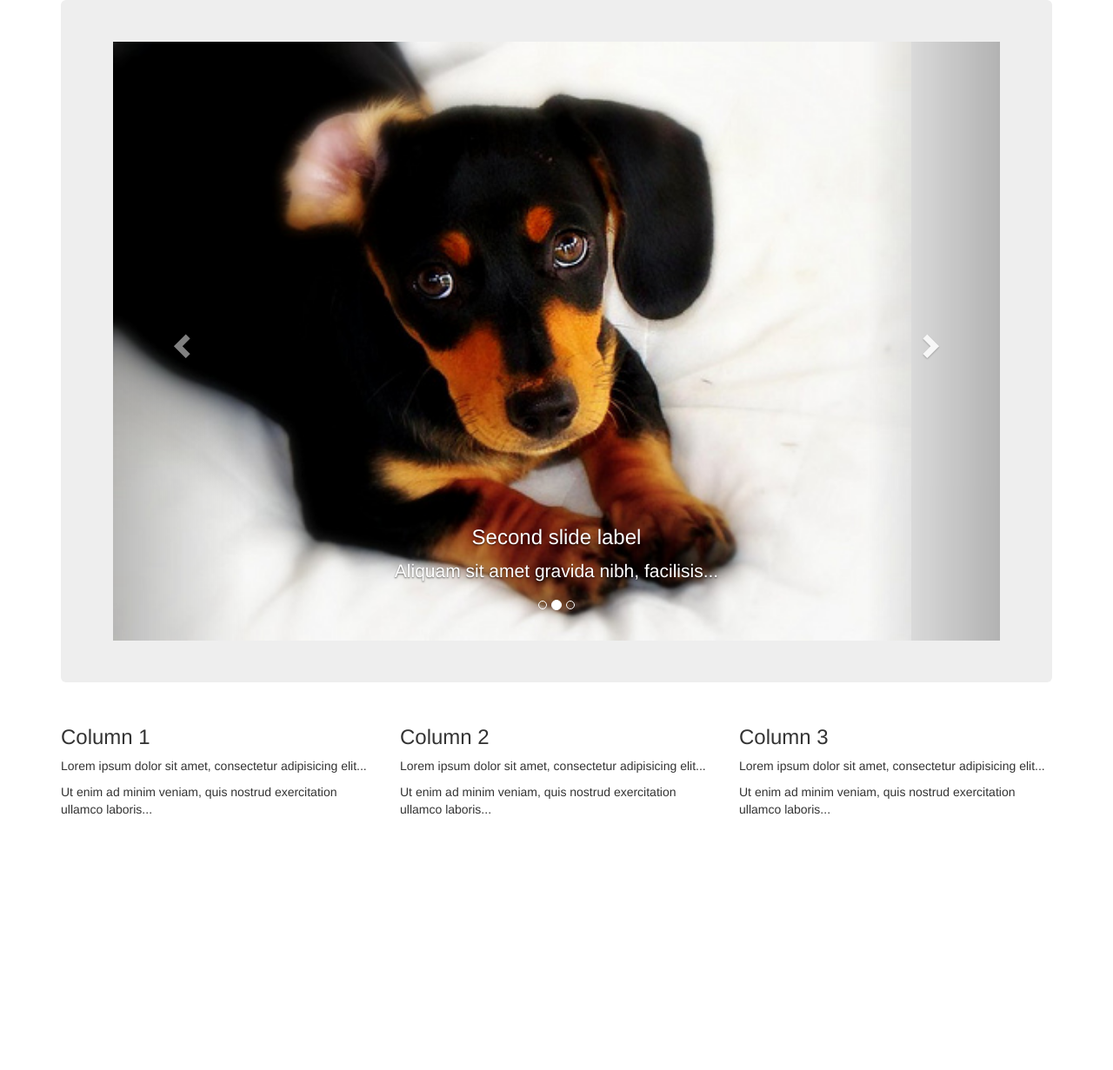
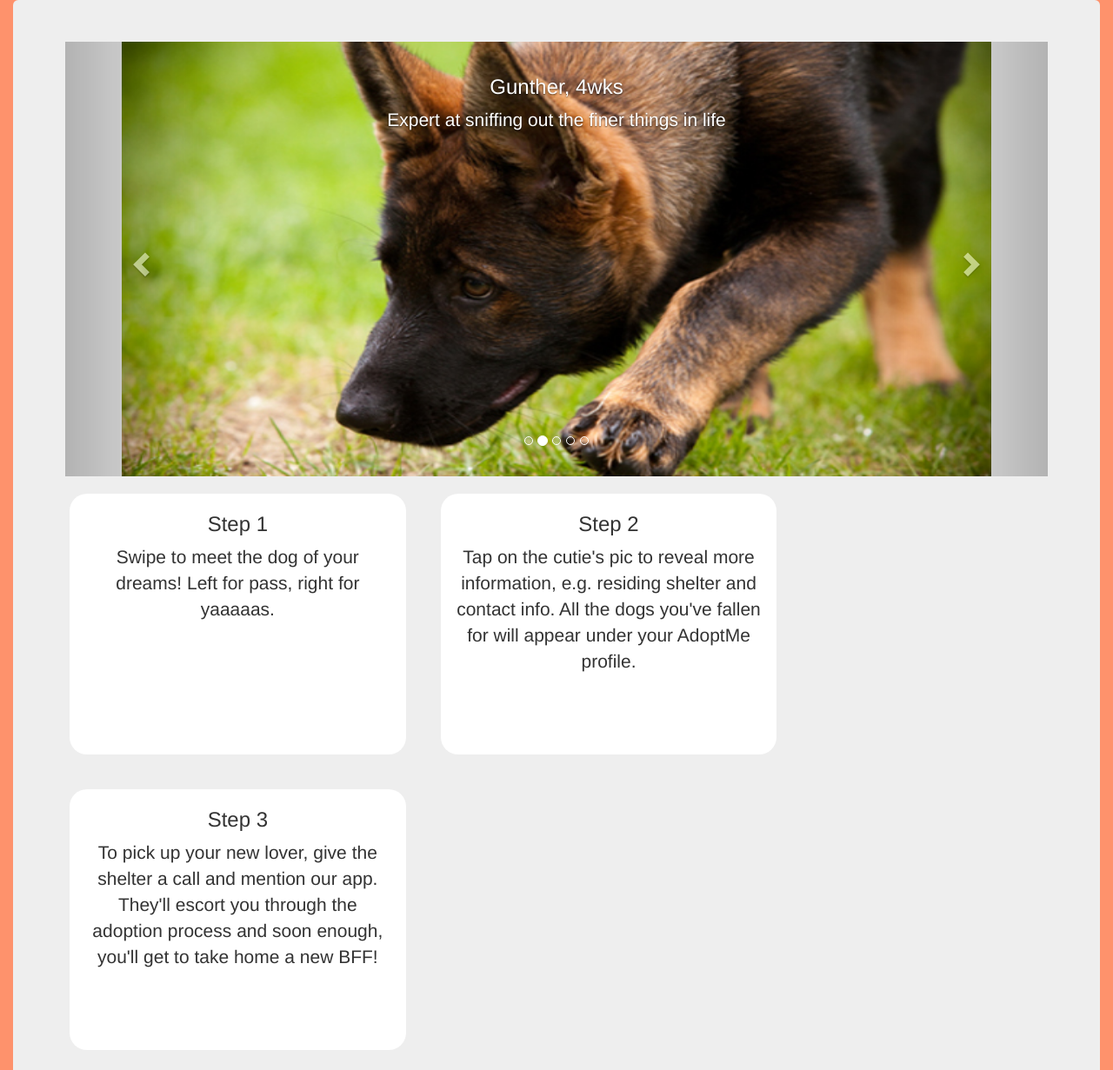
Before and after one commit to RobRoseKnows/adopt-me, a plain HTML site: page index.html in a window 1280 px wide. Shown: the top 1231 px of the page at 87% size. Before the commit the page ends 951 px from the top, so only its background shows below. Drawn offline with nearby package versions, Linux system fonts and the light colour scheme.

Commit message:
Edited carousel

```diff
--- a/css/style.css
+++ b/css/style.css
@@ -1,12 +1,39 @@
 
 /* Makes images fully responsive */
-
+.carousel-inner {
+    max-height: 500px;
+}
 .img-responsive,
-.thumbnail > img,
-.thumbnail a > img,
-.carousel-inner > .item > img,
-.carousel-inner > .item > a > img {
+.thumbnail  img,
+.thumbnail a  img,
+.carousel-inner  .item  img,
+.carousel-inner  .item  a
+img {
   display: block;
-  width: 90%;
+  width: 100%;
+  /*  max-width: 400px; */
   height: auto;
+  max-height: 500px;
+  max-width: 1000px;
+    position: relative;
+    margin-left: auto;
+    margin-right: auto;
 }
+.carousel-inner .container {
+    width: 100%;
+    height:auto;
+    padding: 0px !important;
+    margin: 0px !important;
+}
+.col-sm-4 {
+    border-radius: 20px;
+    background: rgba(255,255,255,1);
+    padding: 2px;
+    width: auto;
+        max-width: 420px;
+    height: 300px;
+    margin: 20px;
+}
+.carousel-inner .carousel-caption {
+    bottom: 70% !important
+}
--- a/index.html
+++ b/index.html
@@ -9,9 +9,15 @@
   <script src="https://ajax.googleapis.com/ajax/libs/jquery/1.12.0/jquery.min.js"></script>
   <script src="http://maxcdn.bootstrapcdn.com/bootstrap/3.3.6/js/bootstrap.min.js"></script>
 </head>
-<body>
 
-<div class="container">
+<style type="text/css">
+    body {
+        background: rgba(254,100,46,.7) !important;
+    }
+    </style>
+
+<div class="container-fluid">
+
   <div class="jumbotron">
       <!-- Inserted Carousel Code Here -->
       <div id="myCarousel" class="carousel slide" data-interval="3000" data-ride="carousel">
@@ -20,28 +26,58 @@
         <li data-target="#myCarousel" data-slide-to="0" class="active"></li>
         <li data-target="#myCarousel" data-slide-to="1"></li>
         <li data-target="#myCarousel" data-slide-to="2"></li>
+        <li data-target="#myCarousel" data-slide-to="3"></li>
+        <li data-target="#myCarousel" data-slide-to="4"></li>
     </ol>
     <!-- Carousel items -->
     <div class="carousel-inner">
         <div class="item active">
-            <img src="images/dog1.jpg" alt="First Slide">
+            <div class="container">
+                <img src="images/dog1.jpg" alt="First Slide">
+            </div>
             <div class="carousel-caption">
-                <h3>First slide label</h3>
-                <p>Lorem ipsum dolor sit amet...</p>
+                <h3>Tom, 18wks</h3>
+                <p>I like to eat kibble and chase my own tail</p>
             </div>
         </div>
+
         <div class="item">
-            <img src="images/dog2.jpg" alt="Second Slide">
+            <div class="container">
+            <img src="images/dog5.jpg" alt="Second Slide">
+            </div>
             <div class="carousel-caption">
-                <h3>Second slide label</h3>
-                <p>Aliquam sit amet gravida nibh, facilisis...</p>
+                <h3>Gunther, 4wks</h3>
+                <p>Expert at sniffing out the finer things in life</p>
             </div>
         </div>
+
         <div class="item">
-            <img src="images/dog3.jpg" alt="Third Slide">
+            <div class="container">
+            <img src="images/dog%204.jpg" alt="Third Slide">
+            </div>
             <div class="carousel-caption">
-                <h3>Third slide label</h3>
-                <p>Praesent commodo cursus magna vel...</p>
+                <h3>Puffin, 8wks</h3>
+                <p>I'll shed love all over your floors</p>
+            </div>
+        </div>
+
+        <div class="item">
+            <div class="container">
+            <img src="images/dog6.jpg" alt="Fourth Slide">
+            </div>
+            <div class="carousel-caption">
+                <h3>Harry, 30wks</h3>
+                <p>I may look sad but I can make you very happy</p>
+            </div>
+        </div>
+
+        <div class="item">
+            <div class="container">
+            <img src="images/dog10.jpg" alt="Fifth Slide">
+                <
+            <div class="carousel-caption">
+                <h3>Peter, 2wks</h3>
+                <p>LOVE ME</p>
             </div>
         </div>
     </div>
@@ -58,24 +94,24 @@
 
   </div>
 
+    <div align="center">
   <div class="row">
+      <div class="col-sm-4">
+      <h3 align="center">Step 1</h3>
+        <p align="center">Swipe to meet the dog of your dreams! Left for pass, right for yaaaaas.</p>
+    </div>
+
     <div class="col-sm-4">
-      <h3>Column 1</h3>
-      <p>Lorem ipsum dolor sit amet, consectetur adipisicing elit...</p>
-      <p>Ut enim ad minim veniam, quis nostrud exercitation ullamco laboris...</p>
+      <h3 align="center">Step 2</h3>
+      <p align="center">Tap on the cutie's pic to reveal more information, e.g. residing shelter and contact info. All the dogs you've fallen for will appear under your AdoptMe profile.</p>
     </div>
+
     <div class="col-sm-4">
-      <h3>Column 2</h3>
-      <p>Lorem ipsum dolor sit amet, consectetur adipisicing elit...</p>
-      <p>Ut enim ad minim veniam, quis nostrud exercitation ullamco laboris...</p>
-    </div>
-    <div class="col-sm-4">
-      <h3>Column 3</h3>
-      <p>Lorem ipsum dolor sit amet, consectetur adipisicing elit...</p>
-      <p>Ut enim ad minim veniam, quis nostrud exercitation ullamco laboris...</p>
-    </div>
+      <h3 align="center">Step 3</h3>
+      <p align="center">To pick up your new lover, give the shelter a call and mention our app. They'll escort you through the adoption process and soon enough, you'll get to take home a new BFF!</p>
   </div>
 </div>
+    </div>
 
 </body>
 </html>
```
Also changed, not shown: images/dog 4.jpg (added), images/dog10.jpg (added), images/dog5.jpg (added), images/dog6.jpg (added), images/dog7.jpg (added), images/dog8.jpg (added), images/dog9.jpg (added).
